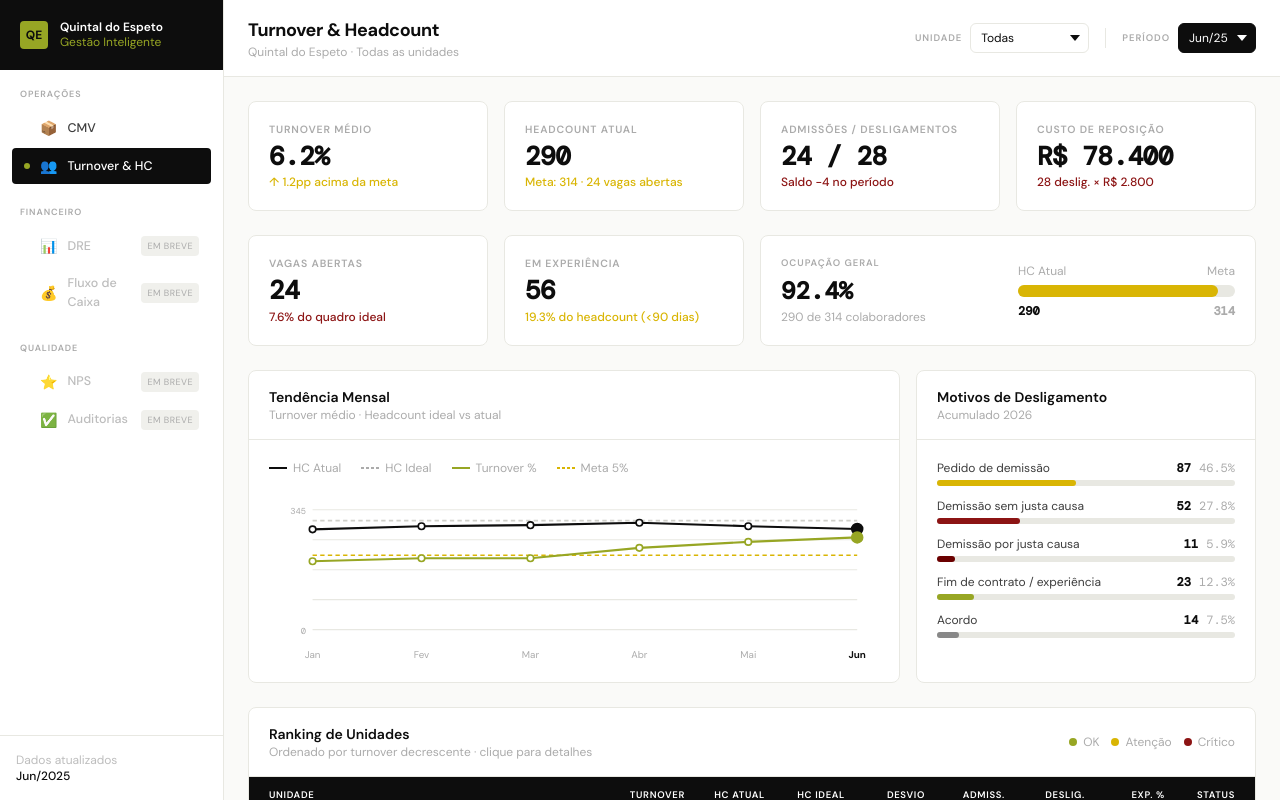
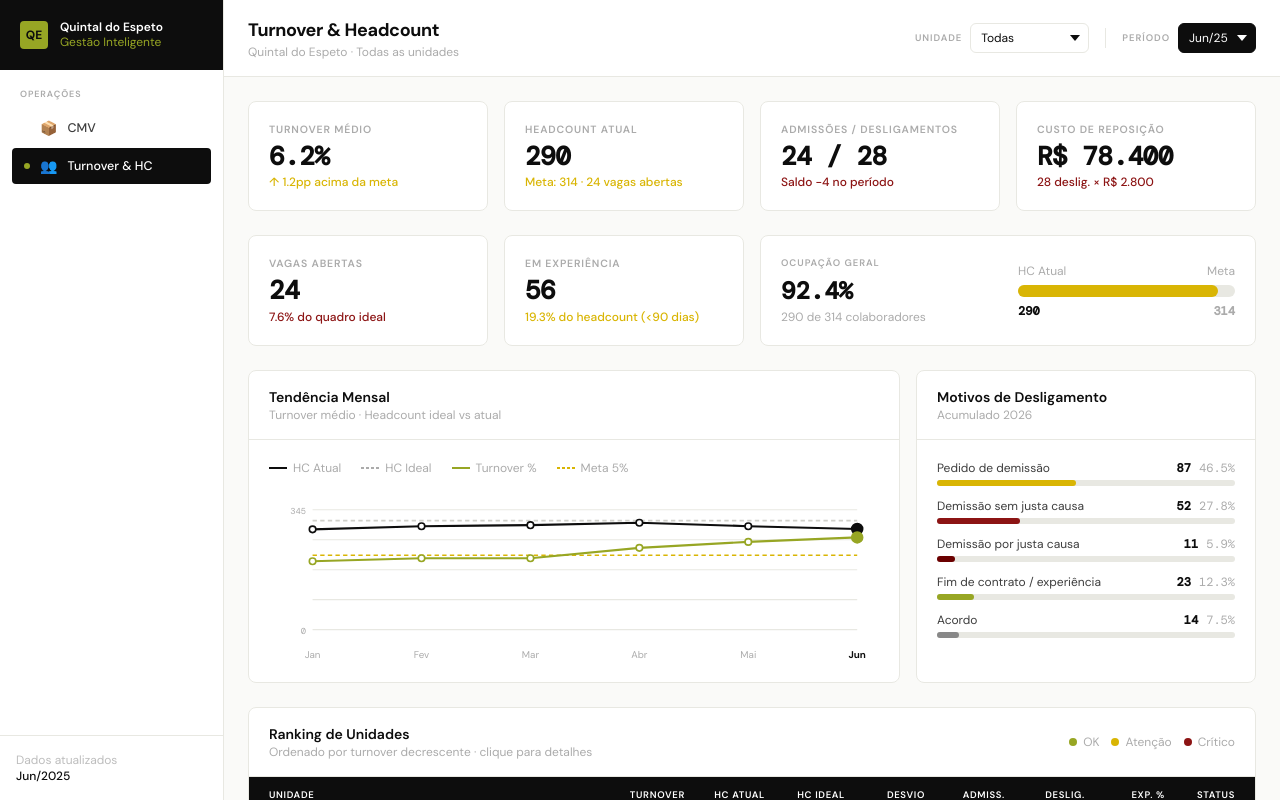
Before and after one commit to fernandapypcak-quintal/turnovereheadcount, a React (Vite) app: page / in a window 1280 px wide. Built offline with nearby package versions, Linux system fonts and the light colour scheme.

Commit message:
ajuste de navegação

```diff
--- a/src/components/Sidebar.jsx
+++ b/src/components/Sidebar.jsx
@@ -6,22 +6,7 @@
       { id: "rh", label: "Turnover & HC", icone: "👥", ativo: true },
     ],
   },
-  {
-    grupo: "Financeiro",
-    itens: [
-      { id: "dre", label: "DRE", icone: "📊", emBreve: true },
-      { id: "fluxo", label: "Fluxo de Caixa", icone: "💰", emBreve: true },
-    ],
-  },
-  {
-    grupo: "Qualidade",
-    itens: [
-      { id: "nps", label: "NPS", icone: "⭐", emBreve: true },
-      { id: "auditorias", label: "Auditorias", icone: "✅", emBreve: true },
-    ],
-  },
 ];
-
 export default function Sidebar({ paginaAtiva }) {
   return (
     <aside
```
